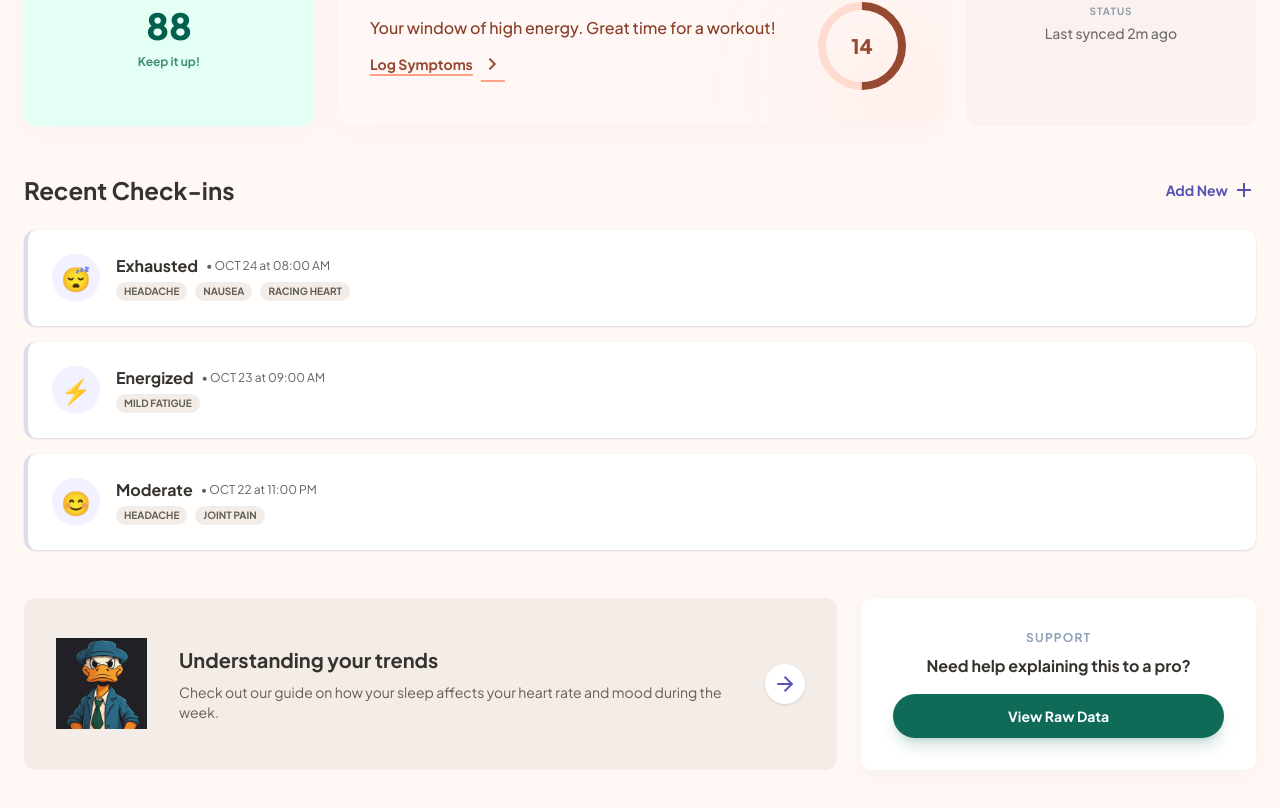
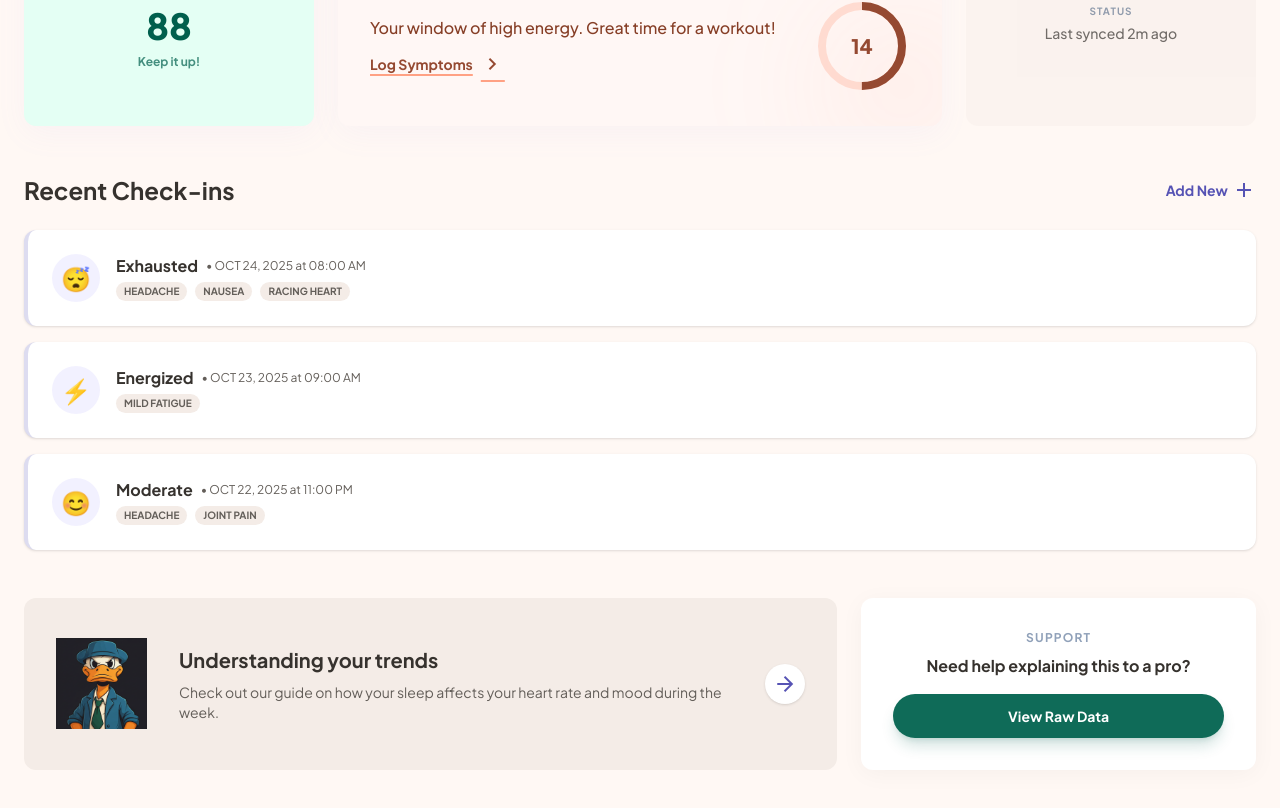
Before and after one commit to danishsaeed05/DocDuck, a React (Vite) app: page /dashboard in a window 1280 px wide. Shown: the part 940-1748 px from the top of the page. Built offline with nearby package versions, Linux system fonts and the light colour scheme; no server answers.

Commit message:
Update heart rate randomization

```diff
--- /dev/null
+++ b/public/messages.json
@@ -0,0 +1,34 @@
+[
+  {
+    "id": "msg-1",
+    "sender": "Doctor",
+    "text": "Hi Maya, I noticed some spikes in your heart rate. Let's discuss this in our next consult.",
+    "timestamp": "2026-03-29T10:00:00Z",
+    "isRead": true,
+    "type": "appointment"
+  },
+  {
+    "id": "msg-1774842849340",
+    "sender": "Doctor",
+    "text": "Hi Maya, I've reviewed your recent logs. Let's schedule a quick video consult to discuss the heart rate spikes.",
+    "timestamp": "2026-03-30T03:54:09.340Z",
+    "isRead": true,
+    "type": "appointment"
+  },
+  {
+    "id": "msg-1774842875557",
+    "sender": "Doctor",
+    "text": "lol",
+    "timestamp": "2026-03-30T03:54:35.557Z",
+    "isRead": true,
+    "type": "general"
+  },
+  {
+    "id": "msg-1774843020829",
+    "sender": "Doctor",
+    "text": "Hi Maya, I've reviewed your recent logs. Let's schedule a quick video consult to discuss the heart rate spikes.",
+    "timestamp": "2026-03-30T03:57:00.829Z",
+    "isRead": true,
+    "type": "appointment"
+  }
+]
--- a/src/data/mockData.ts
+++ b/src/data/mockData.ts
@@ -11,48 +11,48 @@ export const initialPatientData: PatientData = {
     heartRate: 72,
     heartRateSeries: [
       // OCT 22
-      { date: "OCT 22", time: "00:00 AM", bpm: 60 },
-      { date: "OCT 22", time: "02:00 AM", bpm: 58 },
-      { date: "OCT 22", time: "04:00 AM", bpm: 62 },
-      { date: "OCT 22", time: "06:00 AM", bpm: 65 },
-      { date: "OCT 22", time: "08:00 AM", bpm: 70 },
-      { date: "OCT 22", time: "10:00 AM", bpm: 75 },
-      { date: "OCT 22", time: "12:00 PM", bpm: 78 },
-      { date: "OCT 22", time: "02:00 PM", bpm: 82 },
-      { date: "OCT 22", time: "04:00 PM", bpm: 80 },
-      { date: "OCT 22", time: "06:00 PM", bpm: 78 },
-      { date: "OCT 22", time: "08:00 PM", bpm: 75 },
-      { date: "OCT 22", time: "10:00 PM", bpm: 88 }, // Spike around log-3
-      { date: "OCT 22", time: "11:00 PM", bpm: 92 },
+      { date: "OCT 22, 2025", time: "00:00 AM", bpm: 60 },
+      { date: "OCT 22, 2025", time: "02:00 AM", bpm: 58 },
+      { date: "OCT 22, 2025", time: "04:00 AM", bpm: 62 },
+      { date: "OCT 22, 2025", time: "06:00 AM", bpm: 65 },
+      { date: "OCT 22, 2025", time: "08:00 AM", bpm: 70 },
+      { date: "OCT 22, 2025", time: "10:00 AM", bpm: 75 },
+      { date: "OCT 22, 2025", time: "12:00 PM", bpm: 78 },
+      { date: "OCT 22, 2025", time: "02:00 PM", bpm: 82 },
+      { date: "OCT 22, 2025", time: "04:00 PM", bpm: 80 },
+      { date: "OCT 22, 2025", time: "06:00 PM", bpm: 78 },
+      { date: "OCT 22, 2025", time: "08:00 PM", bpm: 75 },
+      { date: "OCT 22, 2025", time: "10:00 PM", bpm: 88 }, // Spike around log-3
+      { date: "OCT 22, 2025", time: "11:00 PM", bpm: 92 },
 
       // OCT 23
-      { date: "OCT 23", time: "00:00 AM", bpm: 62 },
-      { date: "OCT 23", time: "02:00 AM", bpm: 60 },
-      { date: "OCT 23", time: "04:00 AM", bpm: 61 },
-      { date: "OCT 23", time: "06:00 AM", bpm: 64 },
-      { date: "OCT 23", time: "08:00 AM", bpm: 72 },
-      { date: "OCT 23", time: "09:00 AM", bpm: 75 }, // log-2
-      { date: "OCT 23", time: "10:00 AM", bpm: 78 },
-      { date: "OCT 23", time: "12:00 PM", bpm: 80 },
-      { date: "OCT 23", time: "02:00 PM", bpm: 85 },
-      { date: "OCT 23", time: "04:00 PM", bpm: 82 },
-      { date: "OCT 23", time: "06:00 PM", bpm: 79 },
-      { date: "OCT 23", time: "08:00 PM", bpm: 76 },
-      { date: "OCT 23", time: "10:00 PM", bpm: 74 },
+      { date: "OCT 23, 2025", time: "00:00 AM", bpm: 62 },
+      { date: "OCT 23, 2025", time: "02:00 AM", bpm: 60 },
+      { date: "OCT 23, 2025", time: "04:00 AM", bpm: 61 },
+      { date: "OCT 23, 2025", time: "06:00 AM", bpm: 64 },
+      { date: "OCT 23, 2025", time: "08:00 AM", bpm: 72 },
+      { date: "OCT 23, 2025", time: "09:00 AM", bpm: 75 }, // log-2
+      { date: "OCT 23, 2025", time: "10:00 AM", bpm: 78 },
+      { date: "OCT 23, 2025", time: "12:00 PM", bpm: 80 },
+      { date: "OCT 23, 2025", time: "02:00 PM", bpm: 85 },
+      { date: "OCT 23, 2025", time: "04:00 PM", bpm: 82 },
+      { date: "OCT 23, 2025", time: "06:00 PM", bpm: 79 },
+      { date: "OCT 23, 2025", time: "08:00 PM", bpm: 76 },
+      { date: "OCT 23, 2025", time: "10:00 PM", bpm: 74 },
 
       // OCT 24
-      { date: "OCT 24", time: "00:00 AM", bpm: 62 },
-      { date: "OCT 24", time: "02:00 AM", bpm: 58 },
-      { date: "OCT 24", time: "04:00 AM", bpm: 61 },
-      { date: "OCT 24", time: "06:00 AM", bpm: 68 },
-      { date: "OCT 24", time: "08:00 AM", bpm: 115 }, // Spike around log-1
-      { date: "OCT 24", time: "10:00 AM", bpm: 85 },
-      { date: "OCT 24", time: "12:00 PM", bpm: 75 },
-      { date: "OCT 24", time: "02:00 PM", bpm: 88 },
-      { date: "OCT 24", time: "04:00 PM", bpm: 74 },
-      { date: "OCT 24", time: "06:00 PM", bpm: 84 },
-      { date: "OCT 24", time: "08:00 PM", bpm: 78 },
-      { date: "OCT 24", time: "10:00 PM", bpm: 88 },
+      { date: "OCT 24, 2025", time: "00:00 AM", bpm: 62 },
+      { date: "OCT 24, 2025", time: "02:00 AM", bpm: 58 },
+      { date: "OCT 24, 2025", time: "04:00 AM", bpm: 61 },
+      { date: "OCT 24, 2025", time: "06:00 AM", bpm: 68 },
+      { date: "OCT 24, 2025", time: "08:00 AM", bpm: 115 }, // Spike around log-1
+      { date: "OCT 24, 2025", time: "10:00 AM", bpm: 85 },
+      { date: "OCT 24, 2025", time: "12:00 PM", bpm: 75 },
+      { date: "OCT 24, 2025", time: "02:00 PM", bpm: 88 },
+      { date: "OCT 24, 2025", time: "04:00 PM", bpm: 74 },
+      { date: "OCT 24, 2025", time: "06:00 PM", bpm: 84 },
+      { date: "OCT 24, 2025", time: "08:00 PM", bpm: 78 },
+      { date: "OCT 24, 2025", time: "10:00 PM", bpm: 88 },
     ],
     sleepDuration: 4.2,
     sleepSeries: [
@@ -70,7 +70,7 @@ export const initialPatientData: PatientData = {
   logs: [
     {
       id: "log-1",
-      date: "OCT 24",
+      date: "OCT 24, 2025",
       time: "08:00 AM", // Adjusted to match heartRateSeries
       mood: "Exhausted",
       symptoms: ["Headache", "Nausea", "Racing Heart"],
@@ -81,7 +81,7 @@ export const initialPatientData: PatientData = {
     },
     {
       id: "log-2",
-      date: "OCT 23",
+      date: "OCT 23, 2025",
       time: "09:00 AM", // Adjusted to match heartRateSeries
       mood: "Energized",
       symptoms: ["Mild Fatigue"],
@@ -92,7 +92,7 @@ export const initialPatientData: PatientData = {
     },
     {
       id: "log-3",
-      date: "OCT 22",
+      date: "OCT 22, 2025",
       time: "11:00 PM", // Adjusted to match heartRateSeries
       mood: "Moderate",
       symptoms: ["Headache", "Joint Pain"],
--- a/src/doctor/DoctorDashboard.tsx
+++ b/src/doctor/DoctorDashboard.tsx
@@ -76,28 +76,22 @@ const DoctorDashboard: React.FC = () => {
         <div className="flex gap-3">
           <button
             onClick={() => triggerTestAlert(false)}
-            disabled={!isWsConnected}
-            className={`px-4 py-3 rounded-xl font-bold flex items-center gap-2 shadow-sm transition-all ${
-              isWsConnected
-                ? 'bg-surface-container-lowest text-secondary hover:bg-surface-container'
-                : 'bg-surface-container-low text-slate-400 cursor-not-allowed opacity-70'
+            className={`px-4 py-3 rounded-xl font-bold flex items-center gap-2 shadow-sm transition-all bg-surface-container-lowest text-secondary hover:bg-surface-container ${
+              !isWsConnected ? 'opacity-70' : ''
             }`}
           >
-            <span className={`material-symbols-outlined ${!isWsConnected ? 'animate-spin' : ''}`}>
+            <span className={`material-symbols-outlined ${!isWsConnected ? 'animate-pulse text-slate-400' : ''}`}>
               {isWsConnected ? 'notifications' : 'sync'}
             </span>
             {isWsConnected ? 'Test Chime' : 'Connecting...'}
           </button>
           <button
             onClick={() => triggerTestAlert(true)}
-            disabled={!isWsConnected}
-            className={`px-4 py-3 rounded-xl font-bold flex items-center gap-2 shadow-sm transition-all ${
-              isWsConnected
-                ? 'bg-surface-container-lowest text-error hover:bg-surface-container'
-                : 'bg-surface-container-low text-slate-400 cursor-not-allowed opacity-70'
+            className={`px-4 py-3 rounded-xl font-bold flex items-center gap-2 shadow-sm transition-all bg-surface-container-lowest text-error hover:bg-surface-container ${
+              !isWsConnected ? 'opacity-70' : ''
             }`}
           >
-            <span className={`material-symbols-outlined ${!isWsConnected ? 'animate-spin' : ''}`}>
+            <span className={`material-symbols-outlined ${!isWsConnected ? 'animate-pulse text-slate-400' : ''}`}>
               {isWsConnected ? 'emergency' : 'sync'}
             </span>
             {isWsConnected ? 'Test Siren' : 'Connecting...'}
--- a/src/doctor/DoctorVitals.tsx
+++ b/src/doctor/DoctorVitals.tsx
@@ -1,4 +1,4 @@
-import React, { useState, useMemo } from 'react';
+import React, { useState, useMemo, useEffect } from 'react';
 import { useData } from '../data/dataStore';
 import {
   LineChart,
@@ -28,13 +28,28 @@ const DoctorVitals: React.FC = () => {
     patientData.biometrics.heartRateSeries.forEach(point => {
       if (point.date) dates.add(point.date);
     });
+
     return Array.from(dates).sort((a, b) => {
-      // Simple sort for OCT dates, could be more robust
-      return b.localeCompare(a);
+      // Robust date sorting
+      const dateA = new Date(a).getTime();
+      const dateB = new Date(b).getTime();
+
+      // If parsing fails (e.g. "OCT 24" without year), fallback to simple comparison
+      if (isNaN(dateA) || isNaN(dateB)) {
+        return b.localeCompare(a);
+      }
+      return dateB - dateA; // Descending order (newest first)
     });
   }, [patientData]);
 
-  const [selectedDate, setSelectedDate] = useState<string>(availableDates[0] || 'OCT 24');
+  const [selectedDate, setSelectedDate] = useState<string>('');
+
+  // Sync selectedDate with availableDates
+  useEffect(() => {
+    if (availableDates.length > 0 && !selectedDate) {
+      setSelectedDate(availableDates[0]);
+    }
+  }, [availableDates, selectedDate]);
 
   // Prepare Heart Rate data with log overlays for the selected date
   const hrData = useMemo(() => {
```
Also changed, not shown: src/data/dataStore.tsx (+50 -11 lines).
